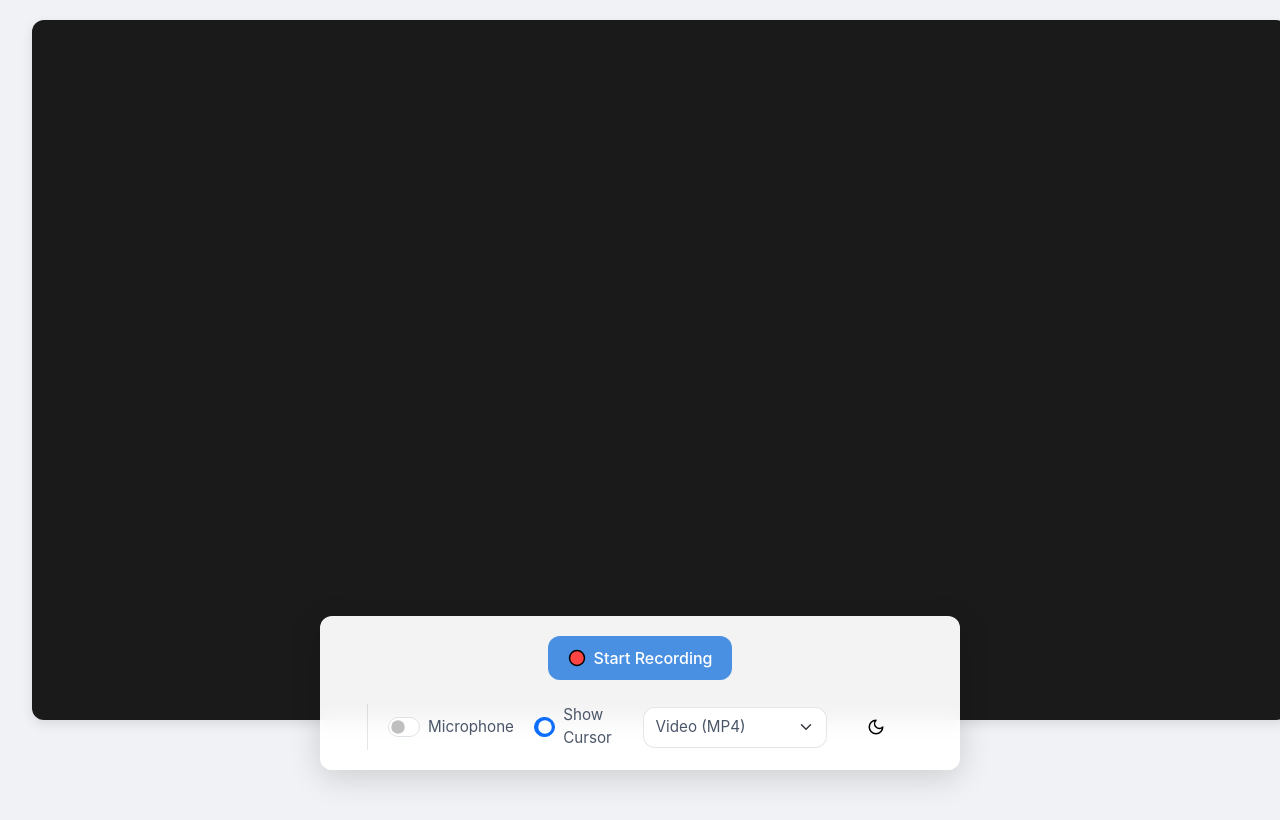
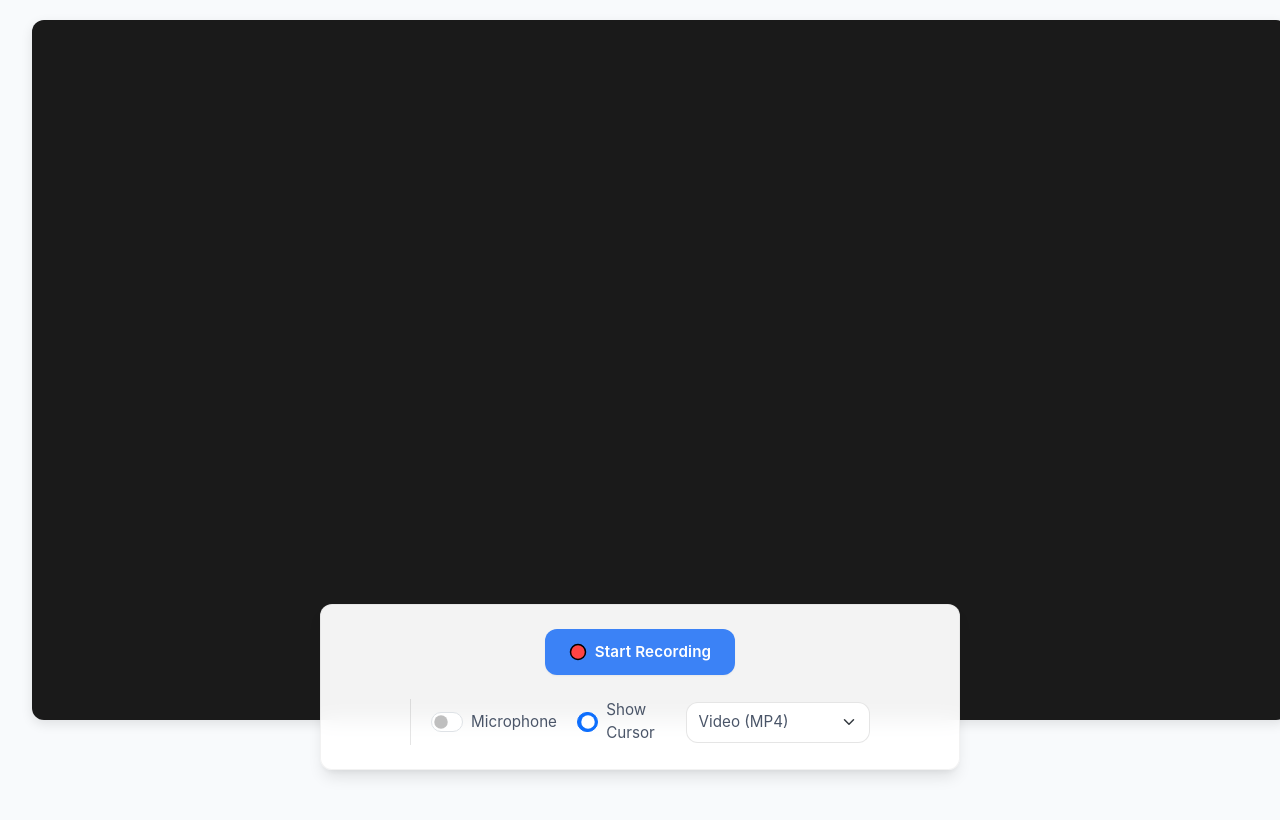
Before and after one commit to rcweston90/ScreenCapturePro, a Flask app: page / in a window 1280 px wide. Run offline with Flask 3, Linux system fonts and the light colour scheme; some libraries are stand-ins or nearby versions.

Commit message:
Agent query: Does the UI look cleaner with better spacing, shadows, and button styles? And has the dark mode theme toggle been removed?

```diff
--- a/static/css/style.css
+++ b/static/css/style.css
@@ -1,44 +1,20 @@
 :root {
-    /* Common variables */
+    --primary-color: #3b82f6;
+    --danger-color: #ef4444;
+    --warning-color: #f59e0b;
+    --recording-indicator: #ef4444;
     --border-radius: 12px;
     --transition-speed: 0.3s;
-
-    /* Light theme (default) */
-    --primary-color: #4a90e2;
-    --danger-color: #e25555;
-    --warning-color: #f0ad4e;
-    --recording-indicator: #ff4444;
-
-    --bg-color: #f0f2f5;
-    --text-color: #2d3748;
-    --secondary-text-color: #4a5568;
-    --control-panel-bg: rgba(255, 255, 255, 0.95);
-    --control-panel-shadow: 0 8px 32px rgba(0, 0, 0, 0.15);
-    --preview-bg: #1a1a1a;
-    --border-color: rgba(0, 0, 0, 0.1);
-    --modal-bg: #fff;
-    --input-bg: white;
-    --alert-bg: #fff;
-}
-
-[data-theme="dark"] {
-    --bg-color: #1a1a1a;
-    --text-color: #e2e8f0;
-    --secondary-text-color: #a0aec0;
-    --control-panel-bg: rgba(26, 26, 26, 0.95);
-    --control-panel-shadow: 0 8px 32px rgba(0, 0, 0, 0.3);
-    --preview-bg: #000;
-    --border-color: rgba(255, 255, 255, 0.1);
-    --modal-bg: #2d3748;
-    --input-bg: #2d3748;
-    --alert-bg: #2d3748;
+    --shadow-sm: 0 1px 2px 0 rgba(0, 0, 0, 0.05);
+    --shadow-md: 0 4px 6px -1px rgba(0, 0, 0, 0.1), 0 2px 4px -1px rgba(0, 0, 0, 0.06);
+    --shadow-lg: 0 10px 15px -3px rgba(0, 0, 0, 0.1), 0 4px 6px -2px rgba(0, 0, 0, 0.05);
 }
 
 body {
     margin: 0;
     padding: 0;
-    background-color: var(--bg-color);
-    color: var(--text-color);
+    background-color: #f8fafc;
+    color: #1e293b;
     min-height: 100vh;
     font-family: -apple-system, BlinkMacSystemFont, 'Segoe UI', Roboto, Oxygen, Ubuntu, Cantarell, sans-serif;
     transition: background-color var(--transition-speed), color var(--transition-speed);
@@ -67,16 +43,17 @@ body {
     bottom: 30px;
     left: 50%;
     transform: translateX(-50%);
-    background: var(--control-panel-bg);
-    padding: 20px 30px;
+    background: rgba(255, 255, 255, 0.95);
+    padding: 24px 32px;
     border-radius: var(--border-radius);
-    box-shadow: var(--control-panel-shadow);
+    box-shadow: var(--shadow-lg);
     backdrop-filter: blur(10px);
     -webkit-backdrop-filter: blur(10px);
     z-index: 1000;
-    transition: all var(--transition-speed) ease;
+    transition: all var(--transition-speed) cubic-bezier(0.4, 0, 0.2, 1);
     width: auto;
     max-width: 90%;
+    border: 1px solid rgba(0, 0, 0, 0.05);
 }
 
 .controls-wrapper {
@@ -95,18 +72,26 @@ body {
 .btn {
     display: inline-flex;
     align-items: center;
-    padding: 10px 20px;
+    padding: 12px 24px;
     border-radius: var(--border-radius);
-    font-weight: 500;
-    transition: all var(--transition-speed) ease;
+    font-weight: 600;
+    font-size: 0.95rem;
+    letter-spacing: 0.01em;
+    transition: all var(--transition-speed) cubic-bezier(0.4, 0, 0.2, 1);
     border: none;
     outline: none;
     cursor: pointer;
+    box-shadow: var(--shadow-sm);
 }
 
 .btn:hover {
     transform: translateY(-1px);
-    box-shadow: 0 4px 12px rgba(0, 0, 0, 0.15);
+    box-shadow: var(--shadow-md);
+}
+
+.btn:active {
+    transform: translateY(0);
+    box-shadow: var(--shadow-sm);
 }
 
 .btn-primary {
--- a/static/js/ui.js
+++ b/static/js/ui.js
@@ -1,7 +1,5 @@
 document.addEventListener('DOMContentLoaded', () => {
-    // Initialize theme
-    const savedTheme = localStorage.getItem('theme') || 'light';
-    document.documentElement.setAttribute('data-theme', savedTheme);
+    // Initialize recorder and UI elements
 
     const recorder = new ScreenRecorder();
     const preview = document.getElementById('preview');
@@ -11,7 +9,7 @@ document.addEventListener('DOMContentLoaded', () => {
     const micToggle = document.getElementById('micToggle');
     const cursorToggle = document.getElementById('cursorToggle');
     const formatSelect = document.getElementById('formatSelect');
-    const themeToggle = document.getElementById('themeToggle');
+
     const previewModal = new bootstrap.Modal(document.getElementById('preview-modal'));
     const previewVideo = document.getElementById('preview-video');
     const downloadBtn = document.getElementById('downloadBtn');
@@ -122,12 +120,7 @@ document.addEventListener('DOMContentLoaded', () => {
             } else {
                 throw new Error('Failed to save recording');
             }
-    themeToggle.addEventListener('click', () => {
-        const currentTheme = document.documentElement.getAttribute('data-theme');
-        const newTheme = currentTheme === 'dark' ? 'light' : 'dark';
-        document.documentElement.setAttribute('data-theme', newTheme);
-        localStorage.setItem('theme', newTheme);
-    });
+
         } catch (error) {
             console.error('Error saving recording:', error);
             alert('Failed to save recording');
--- a/templates/index.html
+++ b/templates/index.html
@@ -44,9 +44,6 @@
                         <option value="video">Video (MP4)</option>
                         <option value="gif">GIF</option>
                     </select>
-                    <button id="themeToggle" class="btn btn-outline">
-                        <img src="{{ url_for('static', filename='svg/theme.svg') }}" alt="Toggle theme">
-                    </button>
                 </div>
             </div>
         </div>
```
